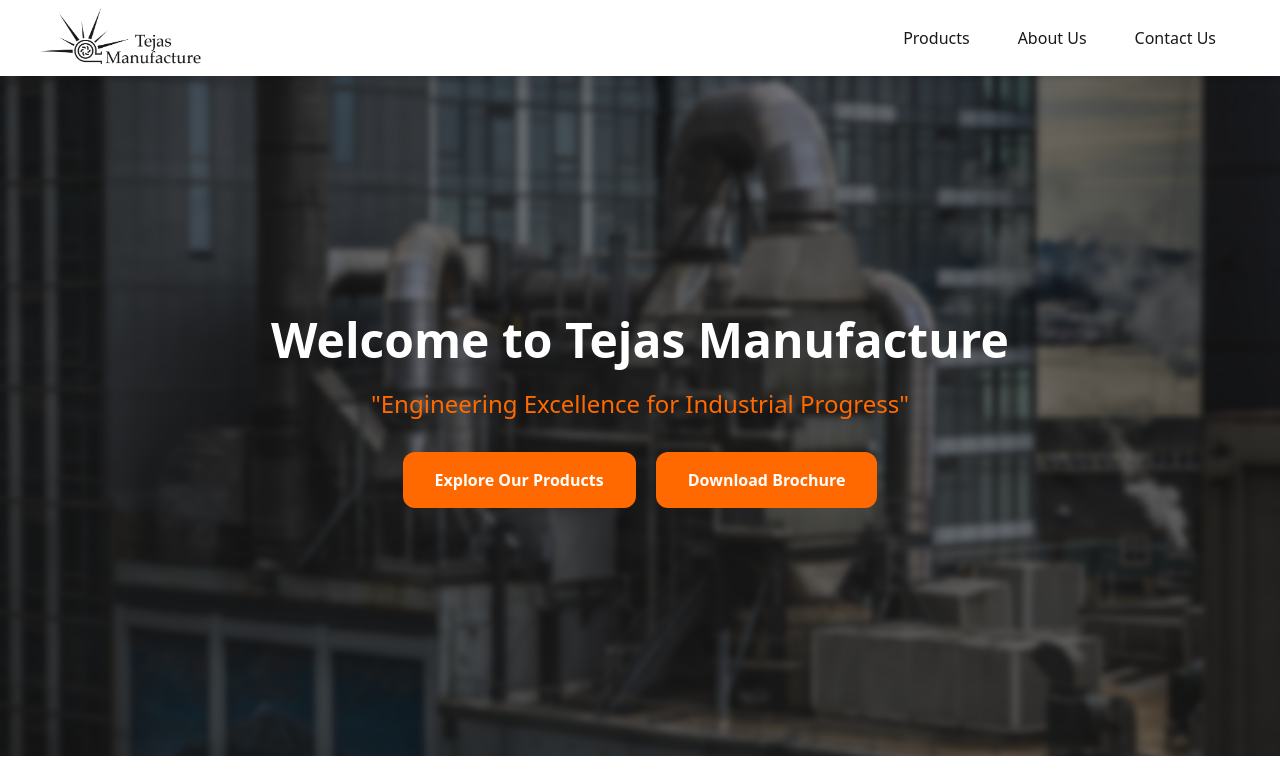
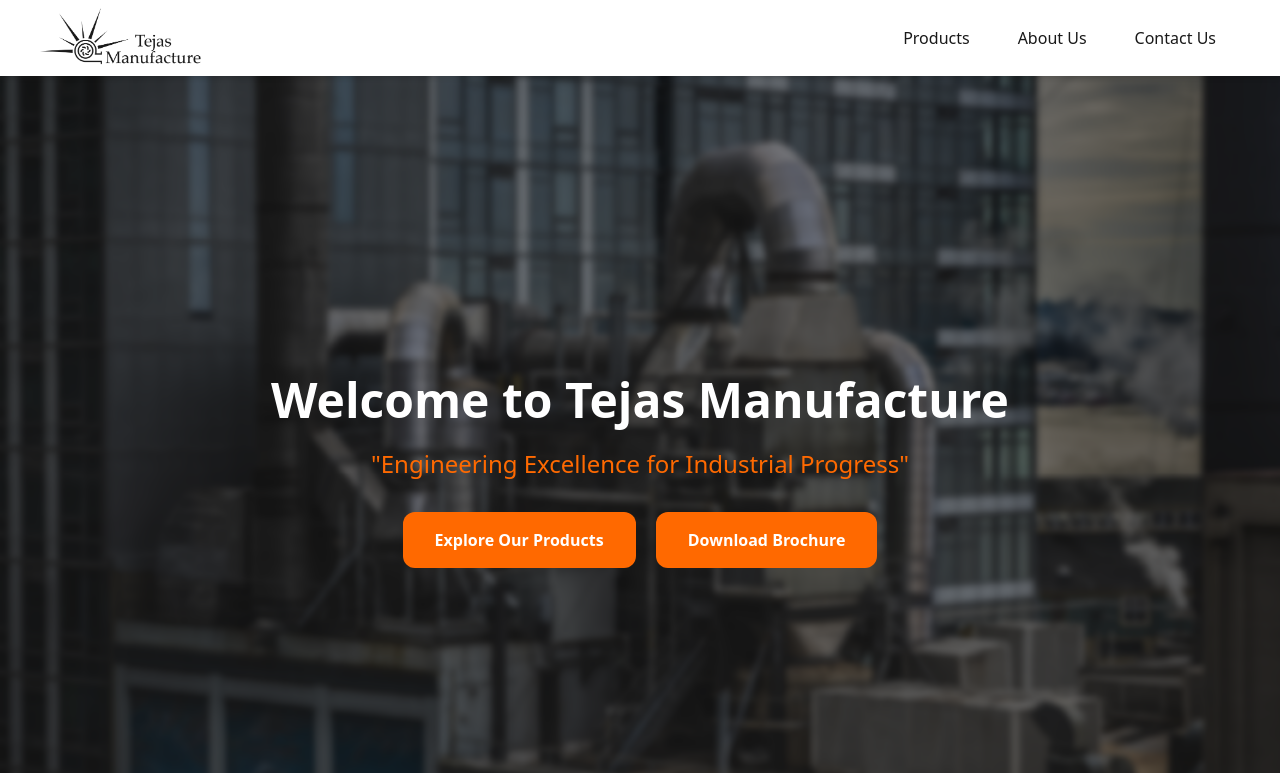
Before and after one commit to abhishekjangidd/Tejas, a plain HTML site: page index.html in a window 1280 px wide. Shown: the top 773 px of the page. Drawn offline with nearby package versions, Linux system fonts and the light colour scheme.

Commit message:
4th commit

```diff
--- a/index.html
+++ b/index.html
@@ -31,7 +31,7 @@
     </header>
     <!-- home -->
     <div
-        class="place-items-center place-content-center w-full h-auto py-60 bg-[url(/images/home-bg.png)] bg-no-repeat bg-cover bg-center">
+        class="place-items-center place-content-center w-full h-screen bg-[url(/images/home-bg.png)] bg-no-repeat bg-cover bg-center">
         <h1 class="text-5xl font-bold text-white">Welcome to Tejas Manufacture</h1>
         <p class="text-2xl py-6 text-orange-500">"Engineering Excellence for Industrial Progress"</p>
         <div>
```
